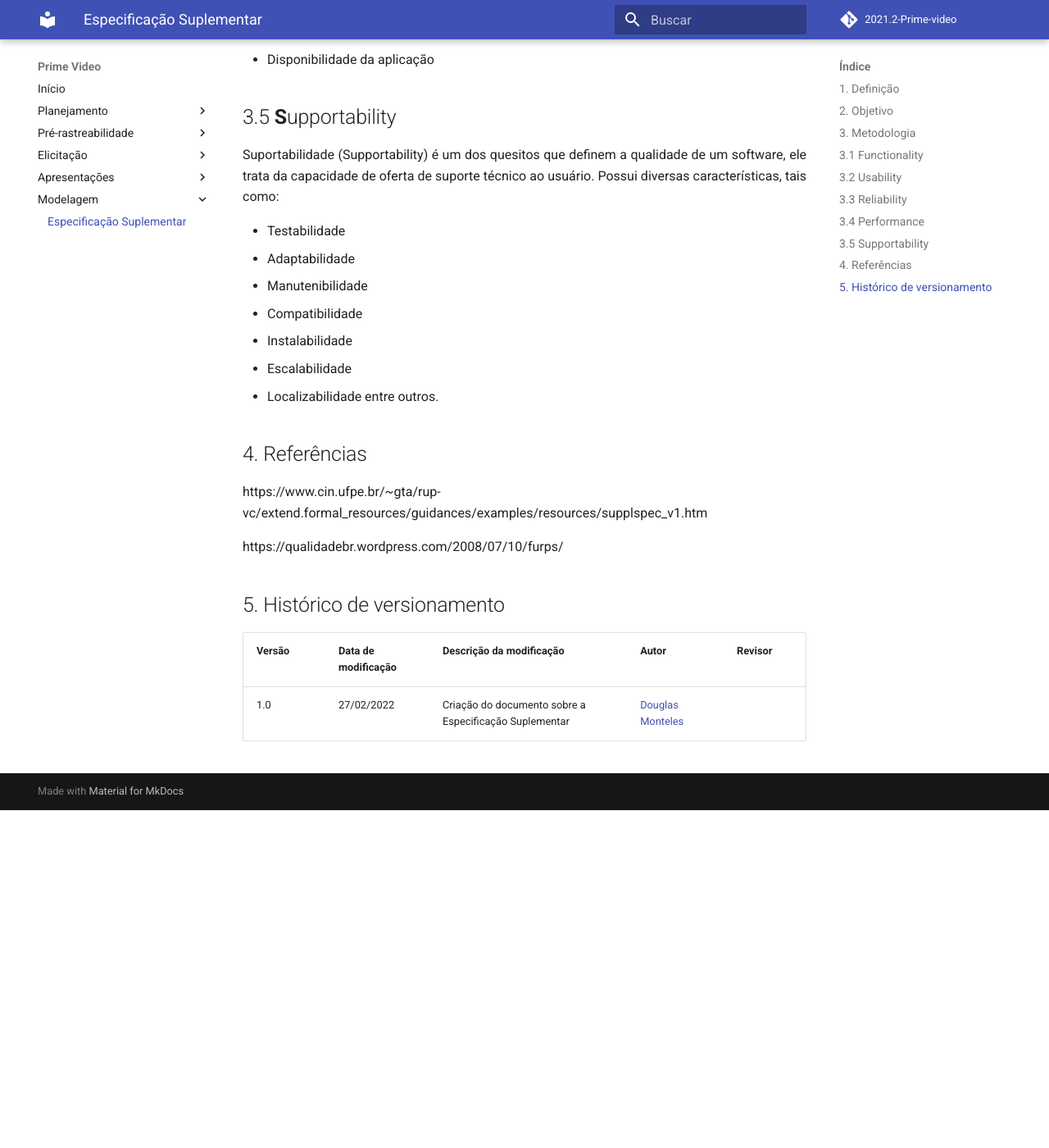
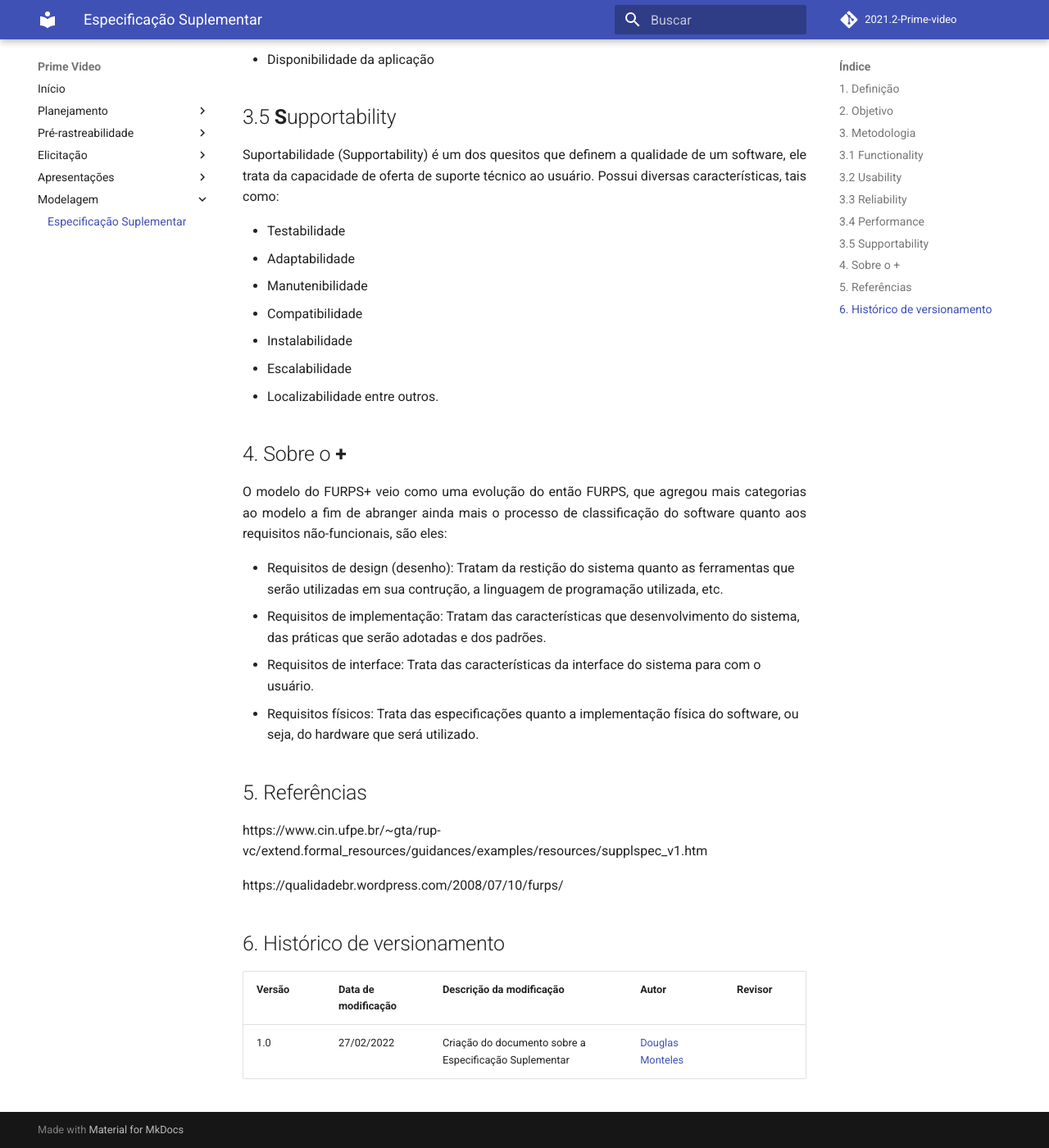
Before and after one commit to Requisitos-de-Software/2021.2-Prime-video, an MkDocs documentation site: the page built from docs/modelagem/especificacao-suplementar.md, in a window 1280 px wide and 1400 px high, scrolled down 2381 px. Shown: the whole window at 82% size. Built offline with MkDocs 1.6.1 and Material for MkDocs 9.7.7, drawn with Linux system fonts in a browser that asks for light colours; comment, search, counter and statistics services are not loaded; before the commit the page ends 3369 px from its top, so only the background shows below that.

Commit message:
docs: Tópico sobre o + em FURPS+

```diff
--- a/docs/modelagem/especificacao-suplementar.md
+++ b/docs/modelagem/especificacao-suplementar.md
@@ -37,7 +37,7 @@
 </p>
 
 
-##  3.1 <strong>F</strong>unctionality
+##  3.1 **F**unctionality
 
 <p style="text-align: justify">
   Funcionalidade (Functionality) trata da representação de todo o aspecto funcional do sistema, ou seja, ele verifica o cumprimento de todos os requisitos estabelecidos. Podem englobar os seguintes quesitos, mas não fica restrito somente a eles.
@@ -48,7 +48,7 @@
   </ul>
 </p>
 
-## 3.2 <strong>U</strong>sability
+## 3.2 **U**sability
 
 <p style="text-align: justify">
   Usabilidade (Usability) é responsável por avaliar como a interface lida com o usuário. Elas está dividida em várias categorias, são elas:
@@ -61,7 +61,7 @@
   </ul>
 </p>
 
-## 3.3 <strong>R</strong>eliability
+## 3.3 **R**eliability
 
 <p style="text-align: justify">
   Confiabilidade (Reliability) é a junção dos quesitos de integridade (preservação da informação, preservando a sua consistencia), conformidade (Atende aos requisitos estabelecidos previamente) e interopelabilidade (capacidade de se comunicar com outros sistemas).
@@ -75,7 +75,7 @@
   </ul>
 </p>
 
-## 3.4 <strong>P</strong>erformance
+## 3.4 **P**erformance
 
 <p style="text-align: justify">
   Desempenho (Performance) trata dos requisitos de desempenho do software, tais como a sua velocidade de resposta sobre uma dada ação do usuário. Possui diversos aspectos, tais como:
@@ -89,7 +89,7 @@
   </ul>
 </p>
 
-## 3.5 <strong>S</strong>upportability
+## 3.5 **S**upportability
 
 <p style="text-align: justify">
   Suportabilidade (Supportability) é um dos quesitos que definem a qualidade de um software, ele trata da capacidade de oferta de suporte técnico ao usuário. Possui diversas características, tais como:
@@ -105,13 +105,34 @@
   </ul>
 </p>
 
-## 4. Referências
+## 4. Sobre o **+**
+
+<p style="text-align: justify">
+  O modelo do FURPS+ veio como uma evolução do então FURPS, que agregou mais categorias ao modelo a fim de abranger ainda mais o processo de classificação do software quanto aos requisitos não-funcionais, são eles:
+
+  <ul>
+    <li>
+      Requisitos de design (desenho): Tratam da restição do sistema quanto as ferramentas que serão utilizadas em sua contrução, a linguagem de programação utilizada, etc.
+    </li>
+    <li>
+      Requisitos de implementação: Tratam das características que desenvolvimento do sistema, das práticas que serão adotadas e dos padrões.
+    </li>
+    <li>
+      Requisitos de interface: Trata das características da interface do sistema para com o usuário.
+    </li>
+    <li>
+      Requisitos físicos: Trata das especificações quanto a implementação física do software, ou seja, do hardware que será utilizado.
+    </li>
+  </ul>
+</p>
+
+## 5. Referências
 
 https://www.cin.ufpe.br/~gta/rup-vc/extend.formal_resources/guidances/examples/resources/supplspec_v1.htm
 
 https://qualidadebr.wordpress.com/2008/07/10/furps/
 
-## 5. Histórico de versionamento
+## 6. Histórico de versionamento
 
 |Versão|Data de modificação|Descrição da modificação|Autor| Revisor|
 |-|-|-|-|-|
```
